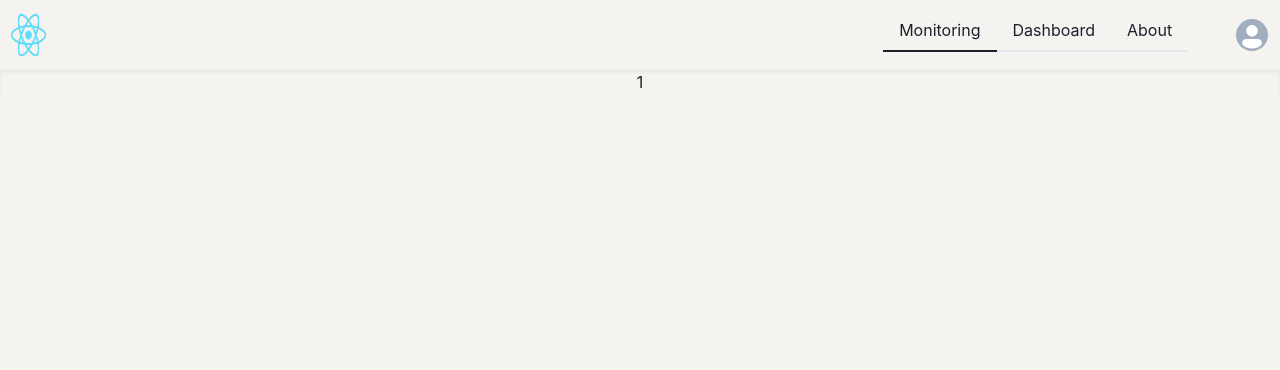
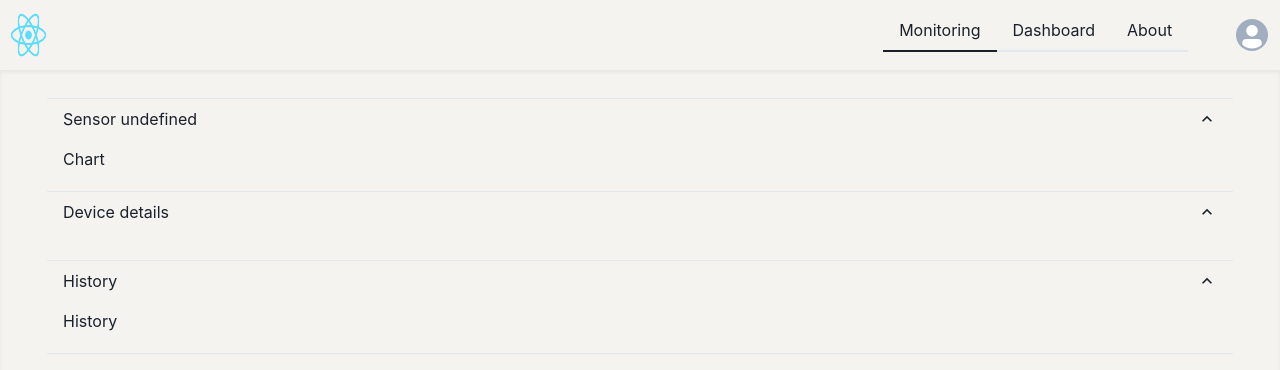
Before and after one commit to mikoMaz/monitoring-via-push-messages, a React (Create React App) app in the folder src/main/webclient/: page /monitoring/1 in a window 1280 px wide. Shown: the top 370 px of the page. Built offline with nearby package versions, Linux system fonts and the light colour scheme.

Commit message:
rozłożenie komponentów

```diff
--- /dev/null
+++ b/src/main/webclient/src/components/monitoring-device-page/components/custom-accordion-buttons.tsx
@@ -0,0 +1,14 @@
+import { AccordionButton, Box, AccordionIcon } from "@chakra-ui/react";
+
+export const CustomAccordionButton = ({ label }: { label: string }) => {
+  return (
+    <h2>
+      <AccordionButton>
+        <Box as="span" flex="1" textAlign="left">
+          {label}
+        </Box>
+        <AccordionIcon />
+      </AccordionButton>
+    </h2>
+  );
+};
--- /dev/null
+++ b/src/main/webclient/src/components/monitoring-device-page/components/device-details-table.tsx
@@ -0,0 +1,9 @@
+import { Table, TableContainer } from "@chakra-ui/react";
+
+export const DeviceDetailsTable = () => {
+  return (
+    <TableContainer>
+      <Table></Table>
+    </TableContainer>
+  );
+};
--- a/src/main/webclient/src/components/monitoring-device-page/monitoring-device-page.tsx
+++ b/src/main/webclient/src/components/monitoring-device-page/monitoring-device-page.tsx
@@ -1,12 +1,22 @@
 import { useParams, useSearchParams } from "react-router-dom";
 import { UIProps } from "../../config/config";
-import { Box, Center } from "@chakra-ui/react";
+import {
+  Accordion,
+  AccordionItem,
+  AccordionPanel,
+  Box,
+  Grid,
+  GridItem,
+} from "@chakra-ui/react";
 import { useEffect, useState } from "react";
 import {
   DeviceModel,
   IMonitoringDevice,
   deviceType,
 } from "../../types/deviceModel";
+import { CustomAccordionButton } from "./components/custom-accordion-buttons";
+import { capitalizeFirstLetter } from "../../types/projectTypes";
+import { DeviceDetailsTable } from "./components/device-details-table";
 
 export type monitoringDeviceType = "sensor" | "gateway" | "bridge" | "other";
 
@@ -16,7 +26,6 @@ export const MonitoringDevicePage = (model: DeviceModel) => {
   const [selectedDevice, setSelectedDevice] = useState<IMonitoringDevice>(
     DeviceModel.getPlaceholderDevice()
   );
-
 
   useEffect(() => {
     let params = new URLSearchParams(window.location.search);
@@ -73,9 +82,35 @@ export const MonitoringDevicePage = (model: DeviceModel) => {
       bg={ui.colors.background}
       boxShadow="inner"
     >
-      <Center>
-        <>{device?.toString()}</>
-      </Center>
+      <Grid>
+        <GridItem
+          className="chart-details-accordion"
+          marginTop="28px"
+          marginBottom="28px"
+        >
+          <Accordion defaultIndex={[0, 1, 2]} allowMultiple allowToggle>
+            <AccordionItem>
+              <CustomAccordionButton
+                label={`${capitalizeFirstLetter(
+                  deviceType[selectedDevice.deviceType]
+                )} ${selectedDevice.id}`}
+              />
+
+              <AccordionPanel>Chart</AccordionPanel>
+            </AccordionItem>
+            <AccordionItem>
+              <CustomAccordionButton label="Device details" />
+              <AccordionPanel>
+                <DeviceDetailsTable />
+              </AccordionPanel>
+            </AccordionItem>
+            <AccordionItem>
+              <CustomAccordionButton label="History" />
+              <AccordionPanel>History</AccordionPanel>
+            </AccordionItem>
+          </Accordion>
+        </GridItem>
+      </Grid>
     </Box>
   );
 };
--- a/src/main/webclient/src/types/projectTypes.ts
+++ b/src/main/webclient/src/types/projectTypes.ts
@@ -23,3 +23,7 @@ export interface IAppProps {
 }
 
 export type FilteringHeigth = "0px" | "200px";
+
+export const capitalizeFirstLetter = (string: string) => {
+  return string.charAt(0).toUpperCase() + string.slice(1);
+};
```
